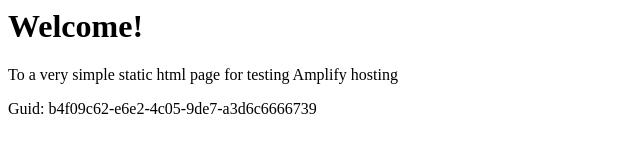
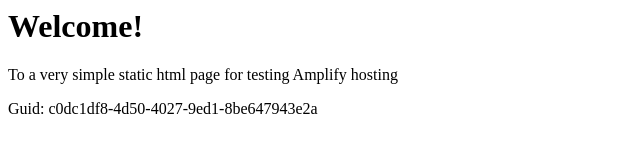
Before and after one commit to aws-aemilia-iad/Github-PR-Commit-Integration-Test-DoNotTouch-GitHubWebhookPushCanaryTest-v1-preprod-us-east-1, a website: page src/index.html in a window 1280 px wide. Shown: the full height of the page, 0-640 px from the left. Drawn offline with Linux system fonts and the light colour scheme.

Commit message:
commit from integ tests

```diff
--- a/src/index.html
+++ b/src/index.html
@@ -12,6 +12,6 @@
 <body>
     <h1>Welcome!</h1>
     <p>To a very simple static html page for testing Amplify hosting</p>
-    <p>Guid: b4f09c62-e6e2-4c05-9de7-a3d6c6666739</p></body>
+    <p>Guid: c0dc1df8-4d50-4027-9ed1-8be647943e2a</p></body>
 
 </html>
```
